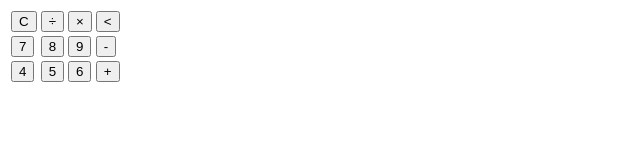
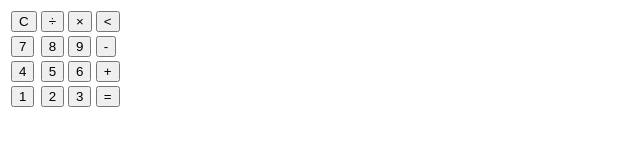
Before and after one commit to robertquillca/calculator, a plain HTML site: page index.html in a window 1280 px wide. Shown: the whole page, without its empty margins (0-640 px from the left). Drawn offline with Linux system fonts and the light colour scheme.

Commit message:
added fourth row of number & operator buttons

```diff
--- a/index.html
+++ b/index.html
@@ -34,6 +34,14 @@
             <td><button class="button-number" id="6">6</button></td>
             <td><button class="button-operator" id="+">+</button></td>
           </tr>
+
+          <tr>
+            <td><button class="button-number" id="1">1</button></td>
+            <td><button class="button-number" id="2">2</button></td>
+            <td><button class="button-number" id="3">3</button></td>
+            <td><button class="button-equal" id="equal">=</button></td>
+          </tr>
+
         </table>
       </div>
 
```
